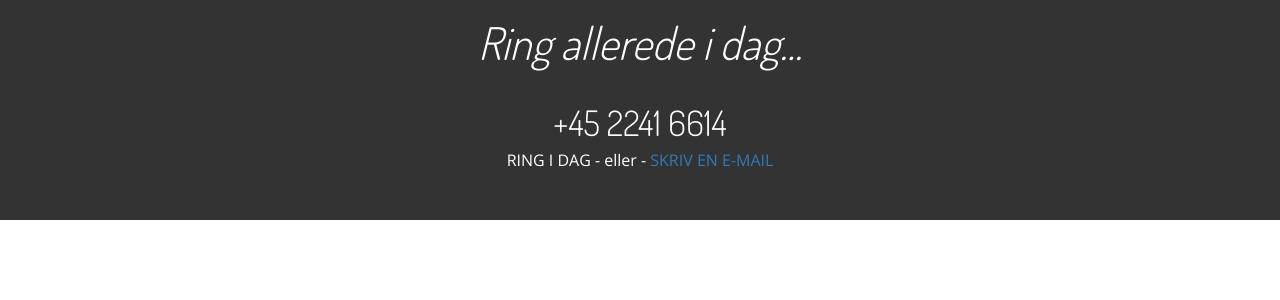
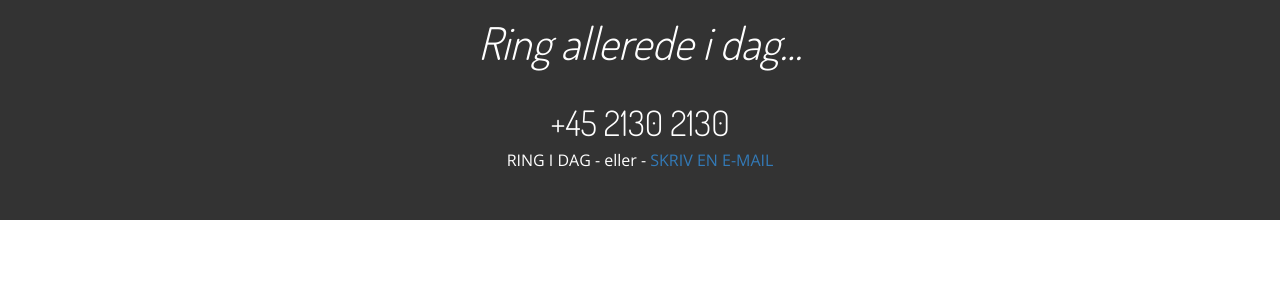
Before and after one commit to lsolesen/performancegymaarhus.dk, a Jekyll site: the page built from index.html, in a window 1280 px wide and 900 px high, scrolled down 2608 px. Shown: the part 160-460 px from the top of the window. Built offline with Jekyll 4.4.1, drawn with Linux system fonts in a browser that asks for light colours; nearby versions of some CDN libraries; some of the changed text lies outside the part shown.

Commit message:
Update _config.yml

```diff
--- a/_config.yml
+++ b/_config.yml
@@ -1,7 +1,7 @@
 # Site settings
 title: PerformanceGym Århus
 email: aarhus@performancegym.dk
-phone: "+45 2241 6614"
+phone: "+45 2130 2130"
 description: > # this means to ignore newlines until "baseurl:"
 baseurl: "" # the subpath of your site, e.g. /blog/
 url: "" # the base hostname & protocol for your site
```
